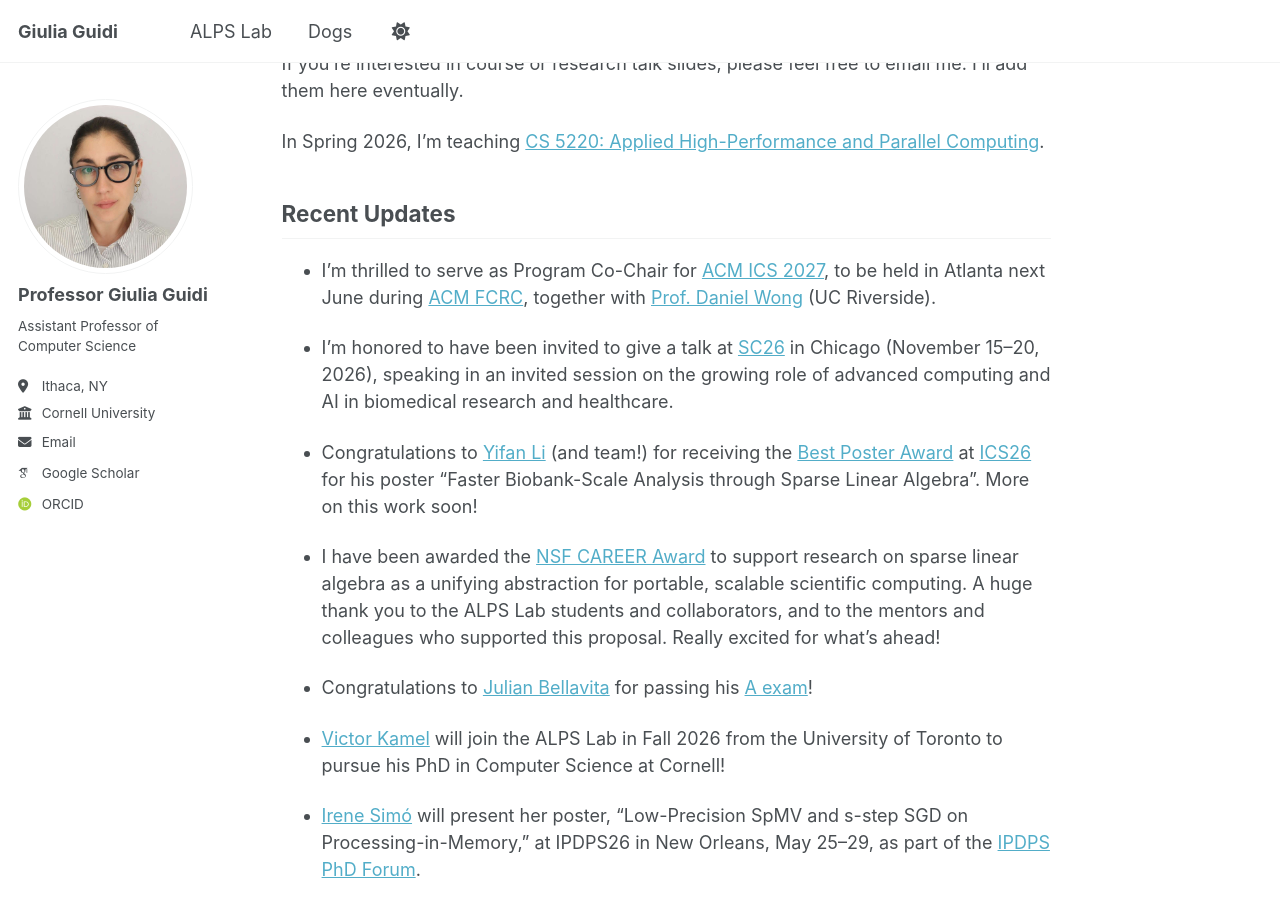
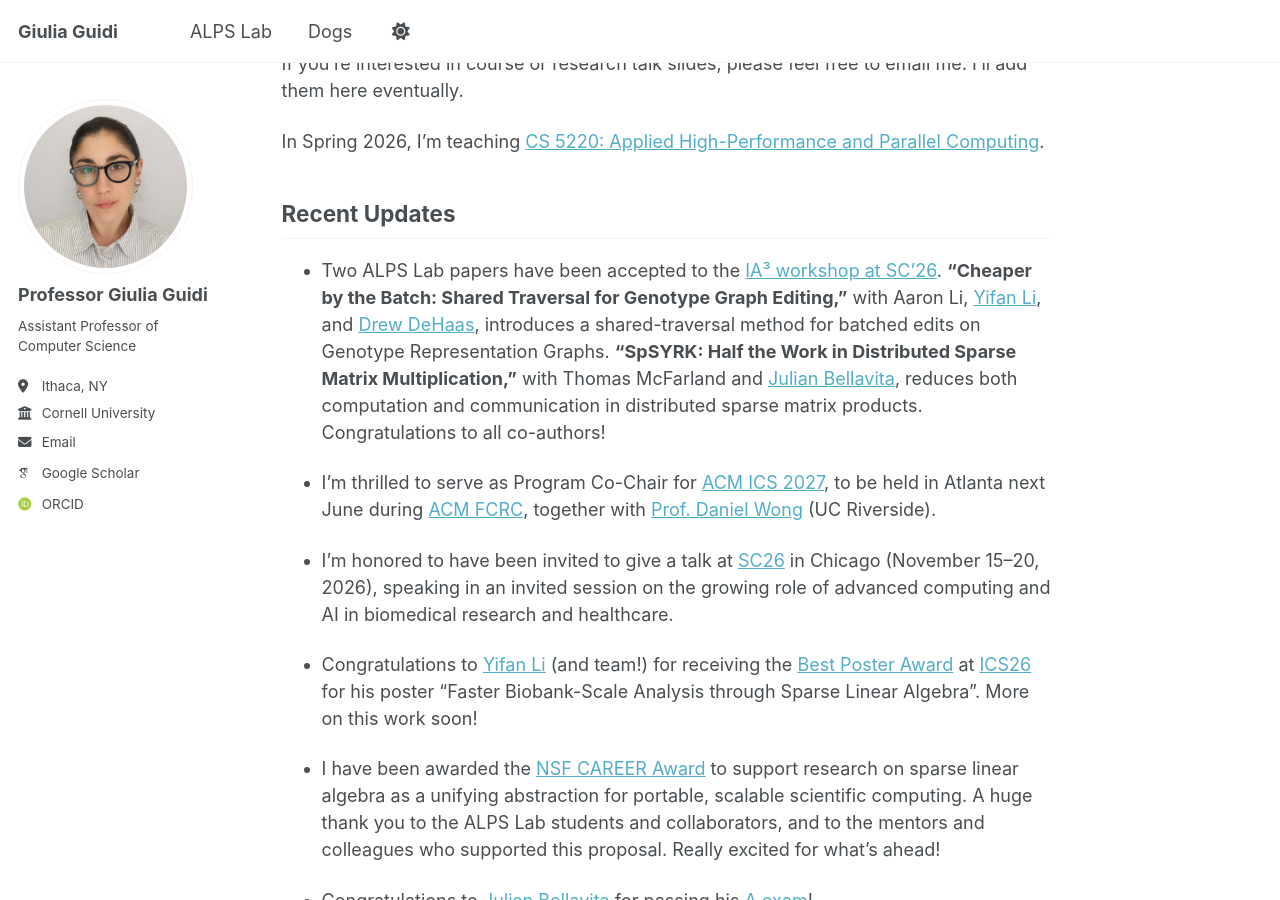
Before and after one commit to giuliaguidi/giuliaguidi.github.io, a Jekyll site: the page built from _pages/about.md, in a window 1280 px wide and 900 px high, scrolled down 820 px. Built offline with Jekyll 4.4.1, drawn with Linux system fonts in a browser that asks for light colours; some web fonts are replaced.

Commit message:
Update about recent ALPS Lab papers and events
Added recent updates about ALPS Lab papers and upcoming events.

```diff
--- a/_pages/about.md
+++ b/_pages/about.md
@@ -30,6 +30,8 @@ In Spring 2026, I'm teaching [CS 5220: Applied High-Performance and Parallel Com
 
 Recent Updates
 ------
+
+- Two ALPS Lab papers have been accepted to the [IA³ workshop at SC'26](https://hpc.pnl.gov/IA3/). **"Cheaper by the Batch: Shared Traversal for Genotype Graph Editing,"** with Aaron Li, [Yifan Li](https://l.iyi.fan/), and [Drew DeHaas](https://cals.cornell.edu/people/drew-dehaas), introduces a shared-traversal method for batched edits on Genotype Representation Graphs. **"SpSYRK: Half the Work in Distributed Sparse Matrix Multiplication,"** with Thomas McFarland and [Julian Bellavita](https://hooninator.github.io/website.github.io/), reduces both computation and communication in distributed sparse matrix products. Congratulations to all co-authors!
 
 - I'm thrilled to serve as Program Co-Chair for [ACM ICS 2027](https://www.ics-conference.org/), to be held in Atlanta next June during [ACM FCRC](https://fcrc.acm.org/), together with [Prof. Daniel Wong](https://www.danielwong.org/) (UC Riverside).
 
```
